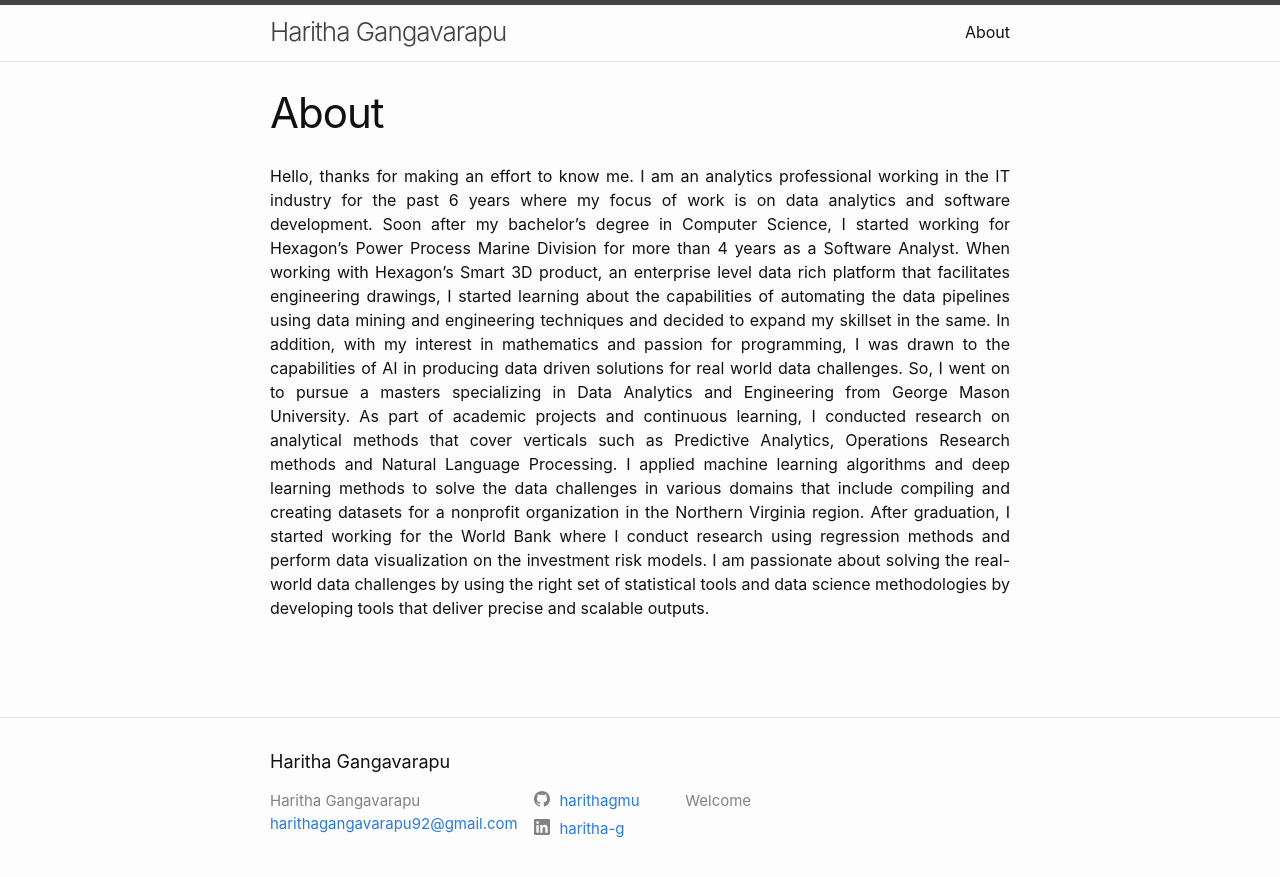
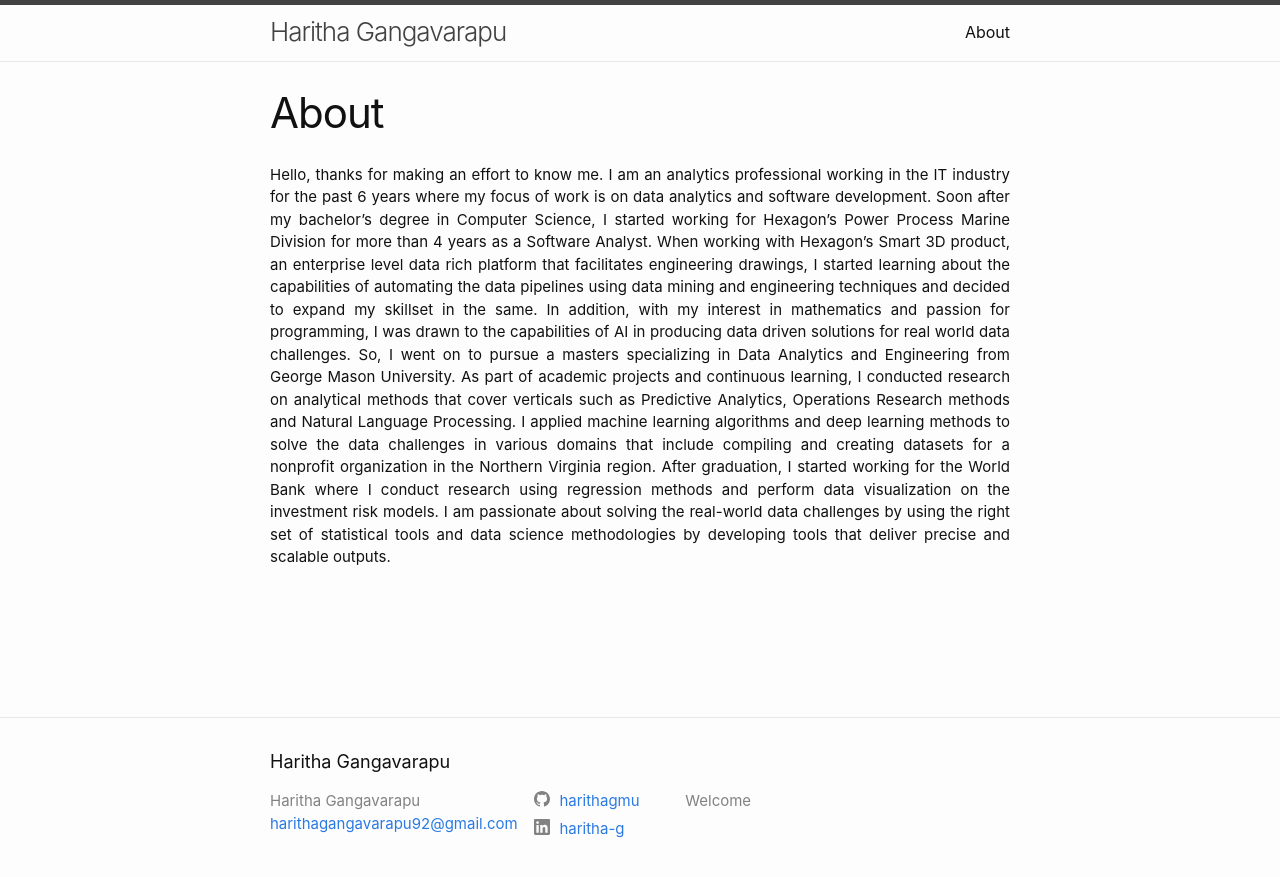
Before and after one commit to harithagmu/harithagmu.github.io, a Jekyll site: the page built from about.markdown, in a window 1280 px wide. Shown: the top 877 px of the page. Built offline with Jekyll 4.4.1, drawn with Linux system fonts in a browser that asks for light colours.

```diff
--- a/_layouts/page.html
+++ b/_layouts/page.html
@@ -4,10 +4,10 @@
 <article class="post">
 
   <header class="post-header">
-    <h1 class="post-title">{{ page.title | escape }}</h1>
+    <h2 class="post-title">{{ page.title | escape }}</h2>
   </header>
 
-  <div class="post-content" align = "justify">
+  <div class="post-content" align = "justify" style="font-size: 15px">
     {{ content }}
   </div>
 
```
